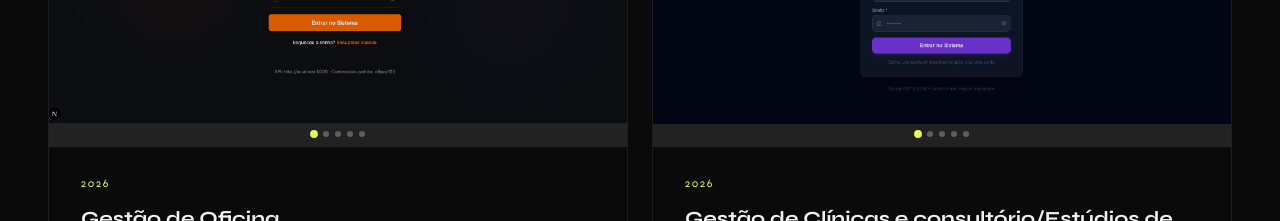
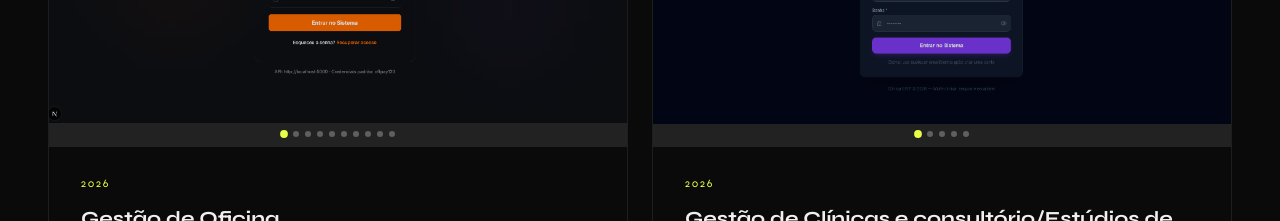
Before and after one commit to caio-santos-ios/portifolio, a Next.js app: page / in a window 1280 px wide. Shown: the part 1360-1581 px from the top of the page. Built offline with nearby package versions, Linux system fonts and the light colour scheme.

Commit message:
Update Projects.tsx

```diff
--- a/src/components/Projects.tsx
+++ b/src/components/Projects.tsx
@@ -21,7 +21,12 @@ const PROJECTS: Project[] = [
       "/projeto-11-2.png",
       "/projeto-11-3.png",
       "/projeto-11-4.png",
-      "/projeto-11-5.png"
+      "/projeto-11-5.png",
+      "/projeto-11-6.png",
+      "/projeto-11-7.png",
+      "/projeto-11-8.png",
+      "/projeto-11-9.png",
+      "/projeto-11-10.png"
     ],
     href: "#",
   },
```
